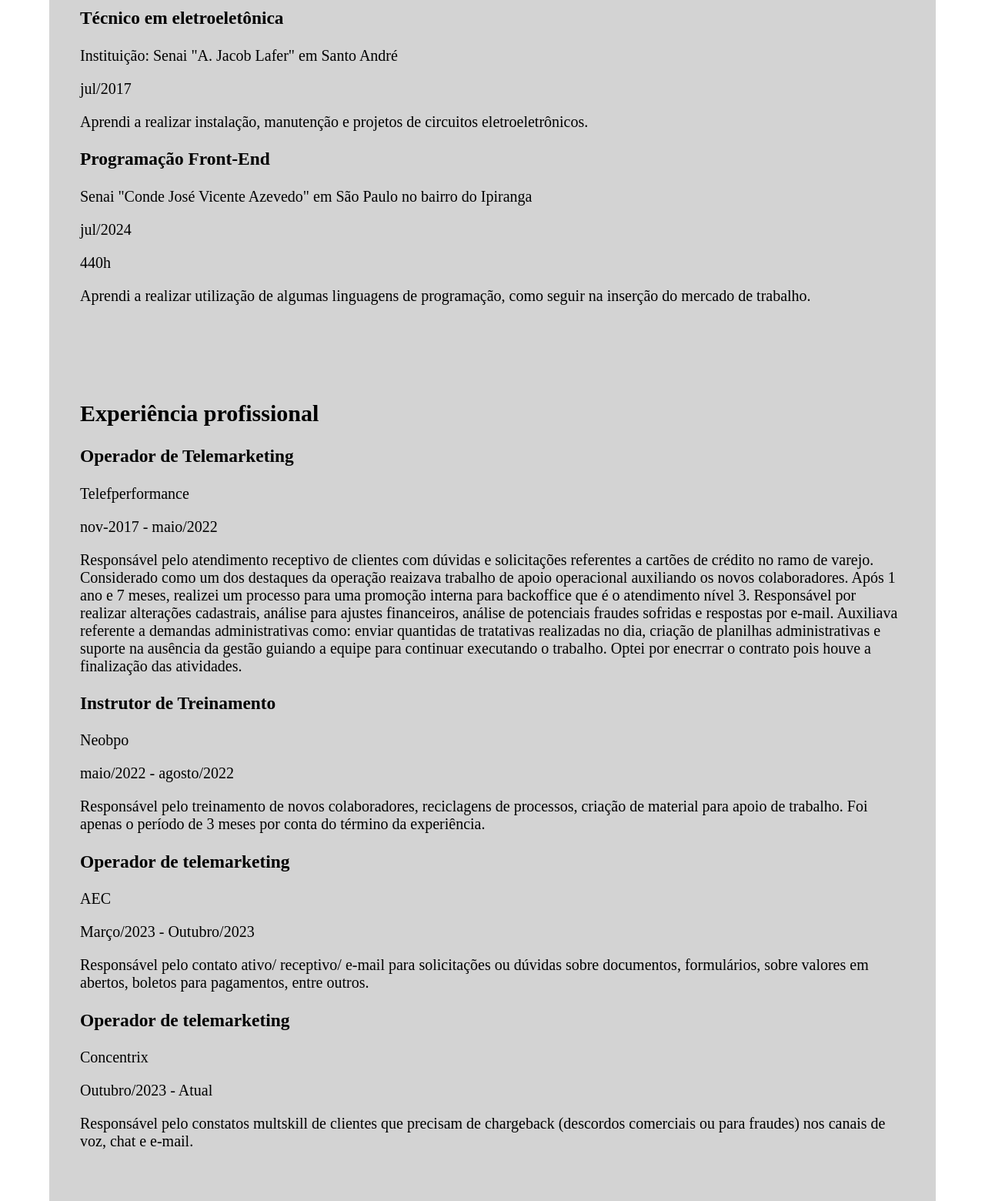
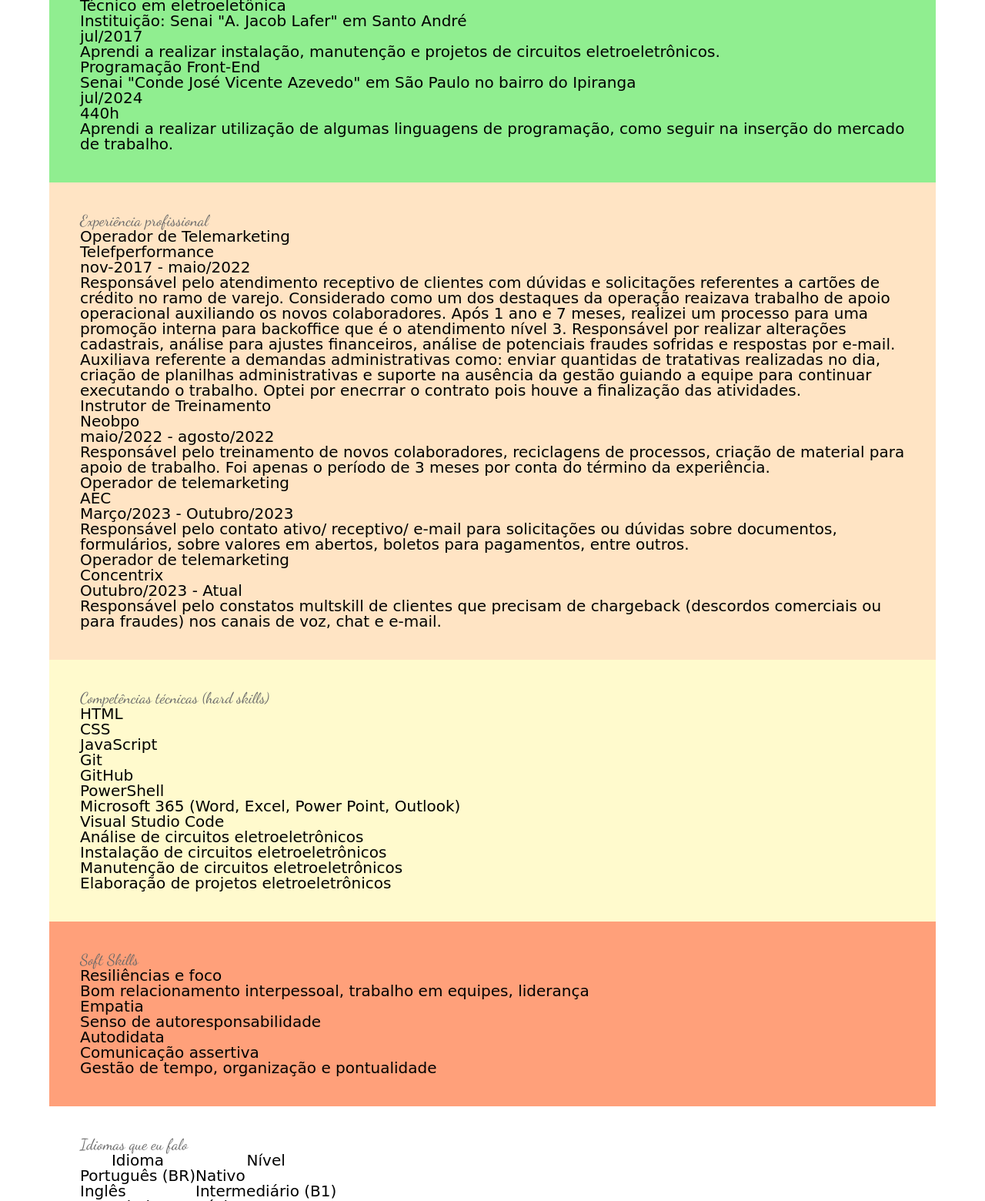
Before and after one commit to IagoPelitero/meu_curriculo, a plain HTML site: page index.html in a window 1280 px wide. Shown: the part 614-2174 px from the top of the page at 77% size. Drawn offline with Linux system fonts and the light colour scheme; a web font is replaced by a local one.

Commit message:
alteração

```diff
--- a/index.html
+++ b/index.html
@@ -2,9 +2,12 @@
 <html lang="pt-BR">
 
 <head>
+    <!-- head: onde ficam armazenadas as meta-informações da página -->
     <meta charset="UTF-8">
     <meta name="viewport" content="width=device-width, initial-scale=1.0">
+    <link rel="stylesheet" href="reset.css">
     <link rel="stylesheet" href="style.css">
+
     <title>Meu currículo</title>
 </head>
 
@@ -12,13 +15,15 @@
 
     <header>
 
-        <h1>Iago Felipe de Oliveira Pelitero</h1>
+        <h1 class="nome_curriculo">Iago Felipe de Oliveira Pelitero</h1>
+
+        <img src="Myphoto.jpg" alt="Uma foto minha em frente ao espelho com o celular">
 
     </header>
 
-    <section>
+    <section id="apresentacao">
 
-        <h2>Apresentação</h2>
+        <h2 class="titulo-secao">Apresentação</h2>
 
         <h3>Sobre mim</h3>
 
@@ -31,9 +36,9 @@
 
     </section>
 
-    <section>
+    <section id="formacao">
 
-        <h2>Formação Acadêmica</h2>
+        <h2 class="titulo-secao">Formação Acadêmica</h2>
 
         <div>
 
@@ -62,10 +67,10 @@
 
     </section>
 
-    <section>
+    <section id="experiencia_profissional">
 
         <div>
-        <h2>Experiência profissional</h2>
+        <h2 class="titulo-secao">Experiência profissional</h2>
 
         <h3>Operador de Telemarketing</h3>
         <p>Telefperformance</p>
@@ -97,8 +102,8 @@
     </div>
    </section>
 
-    <section>
-        <h2>Competências técnicas</h2>
+    <section id="hard_skills">
+        <h2 class="titulo-secao">Competências técnicas (hard skills)</h2>
 
         <ul>
             <li>HTML</li>
@@ -107,7 +112,7 @@
             <li>Git</li>
             <li>GitHub</li>
             <li>PowerShell</li>
-            <li>Microsoft 365 (Word, Excek, Power Point, Outlook)</li>
+            <li>Microsoft 365 (Word, Excel, Power Point, Outlook)</li>
             <li>Visual Studio Code</li>
             <li>Análise de circuitos eletroeletrônicos</li>
             <li>Instalação de circuitos eletroeletrônicos</li>
@@ -116,8 +121,8 @@
         </ul>
     </section>
 
-    <section>
-        <h2>Soft Skills</h2>
+    <section id="soft_skills">
+        <h2 class="titulo-secao">Soft Skills</h2>
         <ul>
             <li>Resiliências e foco</li>
             <li>Bom relacionamento interpessoal, trabalho em equipes, liderança</li>
@@ -129,8 +134,8 @@
         </ul>
     </section>
 
-    <section>
-        <h2>Idiomas que eu falo</h2>
+    <section id="idiomas">
+        <h2 class="titulo-secao">Idiomas que eu falo</h2>
 
         <table>
             <tr>
--- /dev/null
+++ b/reset.css
@@ -0,0 +1,48 @@
+/* http://meyerweb.com/eric/tools/css/reset/
+   v2.0 | 20110126
+   License: none (public domain)
+*/
+
+html, body, div, span, applet, object, iframe,
+h1, h2, h3, h4, h5, h6, p, blockquote, pre,
+a, abbr, acronym, address, big, cite, code,
+del, dfn, em, img, ins, kbd, q, s, samp,
+small, strike, strong, sub, sup, tt, var,
+b, u, i, center,
+dl, dt, dd, ol, ul, li,
+fieldset, form, label, legend,
+table, caption, tbody, tfoot, thead, tr, th, td,
+article, aside, canvas, details, embed,
+figure, figcaption, footer, header, hgroup,
+menu, nav, output, ruby, section, summary,
+time, mark, audio, video {
+	margin: 0;
+	padding: 0;
+	border: 0;
+	font-size: 100%;
+	font: inherit;
+	vertical-align: baseline;
+}
+/* HTML5 display-role reset for older browsers */
+article, aside, details, figcaption, figure,
+footer, header, hgroup, menu, nav, section {
+	display: block;
+}
+body {
+	line-height: 1;
+}
+ol, ul {
+	list-style: none;
+}
+blockquote, q {
+	quotes: none;
+}
+blockquote:before, blockquote:after,
+q:before, q:after {
+	content: '';
+	content: none;
+}
+table {
+	border-collapse: collapse;
+	border-spacing: 0;
+}
--- a/style.css
+++ b/style.css
@@ -1,10 +1,56 @@
+@import url('https://fonts.googleapis.com/css2?family=Dancing+Script:wght@400..700&family=Noto+Sans+JP:wght@100..900&display=swap');
+
+@import url('https://fonts.googleapis.com/css2?family=Anta&family=Dancing+Script:wght@400..700&family=Noto+Sans+JP:wght@100..900&display=swap');
+
+@import url('https://fonts.googleapis.com/css2?family=Anta&family=Dancing+Script:wght@400..700&family=Noto+Sans+JP:wght@100..900&family=Shantell+Sans:ital,wght@0,300..800;1,300..800&display=swap');
+
+
 body {
     width: 90vw;
     margin: auto;
     font-size: 20px;
+    font-family: "Shantell Sans", cursive;;
 }
 
 section {
-    background-color: lightgrey;
     padding: 40px;
 }
+
+section#apresentacao {
+    background-color: lightcoral;
+}
+
+section#formacao {
+    background-color: lightgreen;
+}
+
+section#experiencia_profissional {
+    background-color: bisque;
+}
+
+section#hard_skills {
+    background-color: lemonchiffon;
+}
+
+section#soft_skills {
+    background-color: lightsalmon;
+}
+
+section#idioma {
+    background-color: lightseagreen;
+}
+
+.titulo-secao{
+    font-family: "Dancing Script", cursive;
+    color: dimgray;
+}
+
+img {
+    font-size: medium;
+}
+
+.nome_curriculo {
+    font-family: "Anta", sans-serif;
+    font-size: 3rem;
+    margin: 2rem 1rem 3rem 4rem; /* Shorthand */
+}
```
